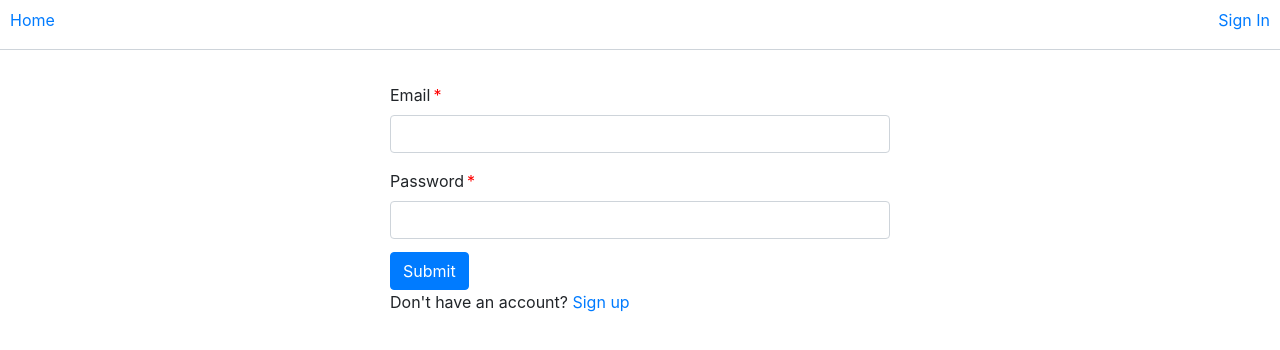
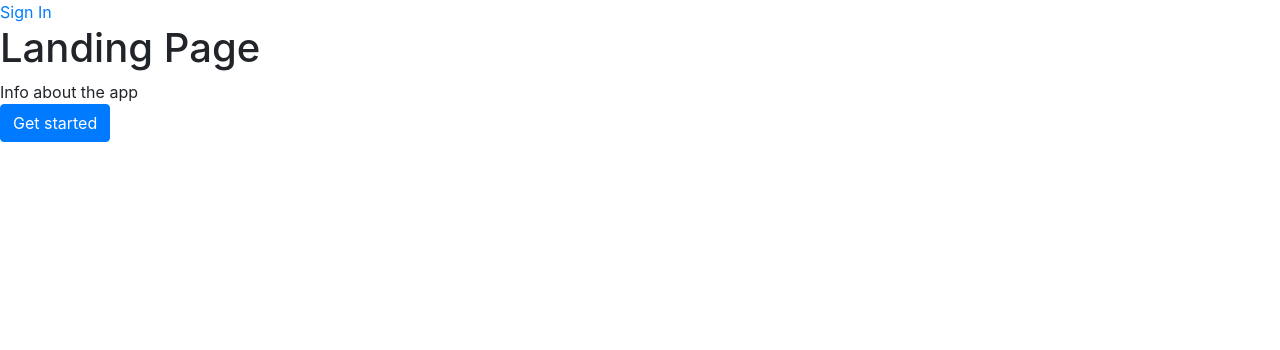
Before and after one commit to wangfowen/bramper, a React (Create React App) app in the folder client/: page / in a window 1280 px wide. Shown: the top 350 px of the page. Built offline with nearby package versions, Linux system fonts and the light colour scheme.

Commit message:
landing page

```diff
--- a/client/src/app/App.tsx
+++ /dev/null
@@ -1,24 +0,0 @@
-import React, { Component } from 'react'
-import { BrowserRouter as Router, Route, Switch } from 'react-router-dom'
-
-import NotFound from '../NotFound'
-import Signup from "./auth/Signup";
-import Login from "./auth/Login";
-import Layout from "./common/Layout";
-import SettingsPage from "./settings/SettingsPage";
-
-export default class App extends Component {
-  render () {
-    return <Router>
-      <Layout>
-        <Switch>
-          <Route path='/' exact component={Login} />
-          <Route path='/login' exact component={Login} />
-          <Route path='/signup' exact component={Signup} />
-          <Route path='/settings' exact component={SettingsPage} />
-          <Route component={NotFound} />
-        </Switch>
-      </Layout>
-    </Router>
-  }
-}
--- /dev/null
+++ b/client/src/app/AppIndex.tsx
@@ -0,0 +1,9 @@
+import React from 'react';
+
+const AppIndex = () => {
+  return <div>
+    App Index
+  </div>
+}
+
+export default AppIndex
--- /dev/null
+++ b/client/src/app/LandingPage.tsx
@@ -0,0 +1,46 @@
+import React, {Component} from 'react';
+import {Link} from "react-router-dom";
+import {RouteComponentProps} from "react-router";
+import {connect} from "react-redux";
+
+import {User} from "./models/user";
+import {ReduxState} from "reducers";
+
+interface StateProps {
+  user: User | null
+}
+
+type Props = StateProps & RouteComponentProps
+
+class LandingPage extends Component<Props> {
+  componentDidMount() {
+    if (this.props.user !== null) {
+      this.props.history.push("/app")
+    }
+  }
+
+  componentWillReceiveProps(nextProps: Props) {
+    if (nextProps.user !== null) {
+      this.props.history.push("/app")
+    }
+  }
+
+  render() {
+    return <div>
+      <header>
+        <Link to={"/login"}>Sign In</Link>
+      </header>
+      <h1>Landing Page</h1>
+      <div>Info about the app</div>
+      <Link to="/login" className="btn btn-primary">Get started</Link>
+    </div>
+  }
+}
+
+const mapStateToProps = (state: ReduxState) => {
+  return {
+    user: state.auth.currentUser
+  }
+};
+
+export default connect(mapStateToProps, {})(LandingPage);
--- /dev/null
+++ b/client/src/app/Site.tsx
@@ -0,0 +1,25 @@
+import React, { Component } from 'react'
+import { BrowserRouter as Router, Route, Switch } from 'react-router-dom'
+
+import NotFound from 'NotFound'
+import Signup from "./auth/Signup";
+import Login from "./auth/Login";
+import SettingsPage from "./settings/SettingsPage";
+import LandingPage from "./LandingPage";
+import AppIndex from "./AppIndex";
+import AppShell from "./common/AppShell";
+
+export default class Site extends Component {
+  render () {
+    return <Router>
+      <Switch>
+        <Route path='/' exact component={LandingPage} />
+        <AppShell path='/app' component={AppIndex} />
+        <AppShell path='/login' component={Login} />
+        <AppShell path='/signup' component={Signup} />
+        <AppShell path='/settings' component={SettingsPage} />
+        <Route component={NotFound} />
+      </Switch>
+    </Router>
+  }
+}
--- a/client/src/app/auth/Login.tsx
+++ b/client/src/app/auth/Login.tsx
@@ -23,14 +23,14 @@ type Props = StateProps & DispatchProps & RouteComponentProps
 class Login extends Component<Props> {
   componentDidMount() {
     if (this.props.auth.currentUser !== null) {
-      this.props.history.push("/")
+      this.props.history.push("/app")
     }
   }
 
   componentWillReceiveProps(nextProps: Props) {
     if (nextProps.auth.currentUser !== null) {
       toast.success("Successfully signed in!");
-      this.props.history.push("/")
+      this.props.history.push("/app")
     }
 
     if (nextProps.auth.errors.length > 0 && nextProps.auth.errors !== this.props.auth.errors) {
--- a/client/src/app/auth/Signup.tsx
+++ b/client/src/app/auth/Signup.tsx
@@ -23,14 +23,14 @@ type Props = StateProps & DispatchProps & RouteComponentProps
 class Signup extends Component<Props> {
   componentDidMount() {
     if (this.props.auth.currentUser !== null) {
-      this.props.history.push("/")
+      this.props.history.push("/app")
     }
   }
 
   componentWillReceiveProps(nextProps: Props) {
     if (nextProps.auth.currentUser !== null) {
       toast.success("Successfully signed up!");
-      this.props.history.push("/")
+      this.props.history.push("/app")
     }
 
     if (nextProps.auth.errors.length > 0 && nextProps.auth.errors !== this.props.auth.errors) {
--- /dev/null
+++ b/client/src/app/common/AppShell.tsx
@@ -0,0 +1,16 @@
+import React from 'react';
+import {Route} from "react-router";
+
+import Layout from "./Layout";
+
+const AppShell = ({component: Component, ...rest}) => {
+  return (
+    <Route {...rest} render={matchProps => (
+      <Layout>
+        <Component {...matchProps} />
+      </Layout>
+    )}/>
+  )
+};
+
+export default AppShell;
--- a/client/src/app/common/Header.tsx
+++ b/client/src/app/common/Header.tsx
@@ -18,7 +18,7 @@ interface DispatchProps {
 }
 
 class Header extends Component<DispatchProps & StateProps & RouteComponentProps> {
-  handleLogout = (e) => {
+  handleLogout(e) {
     e.preventDefault();
     this.props.logout();
     this.props.history.push('/')
--- a/client/src/index.tsx
+++ b/client/src/index.tsx
@@ -6,7 +6,7 @@ import { composeWithDevTools } from 'redux-devtools-extension';
 import thunk from 'redux-thunk';
 
 import reducers from './reducers';
-import App from './app/App';
+import Site from './app/Site';
 import * as serviceWorker from './serviceWorker';
 import {verifyCredentials} from "./app/auth/duck/actions";
 
@@ -16,7 +16,7 @@ const store = createStore(reducers, composeWithDevTools(
 verifyCredentials(store);
 
 ReactDOM.render(<Provider store={store}>
-    <App />
+    <Site />
   </Provider>, document.getElementById('root'));
 
 // If you want your app to work offline and load faster, you can change
```
